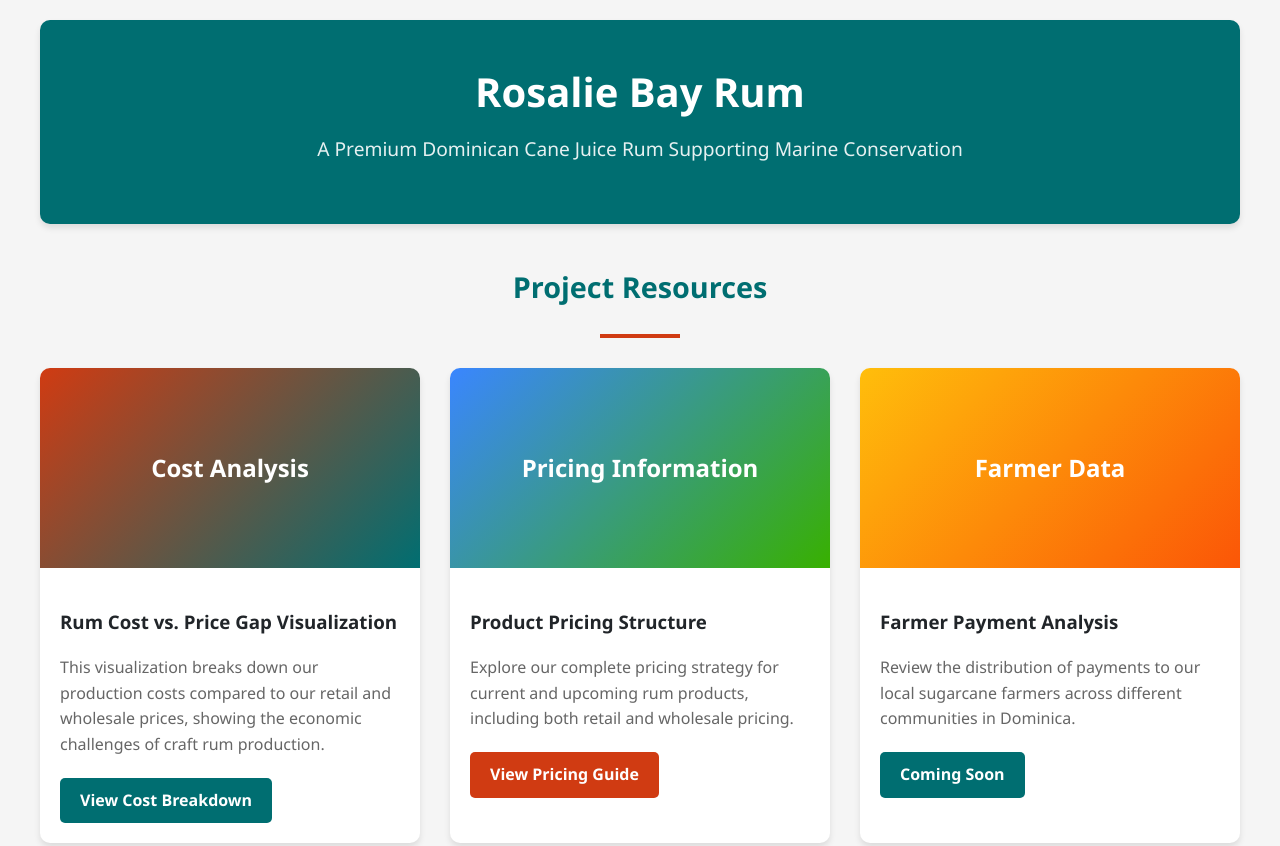
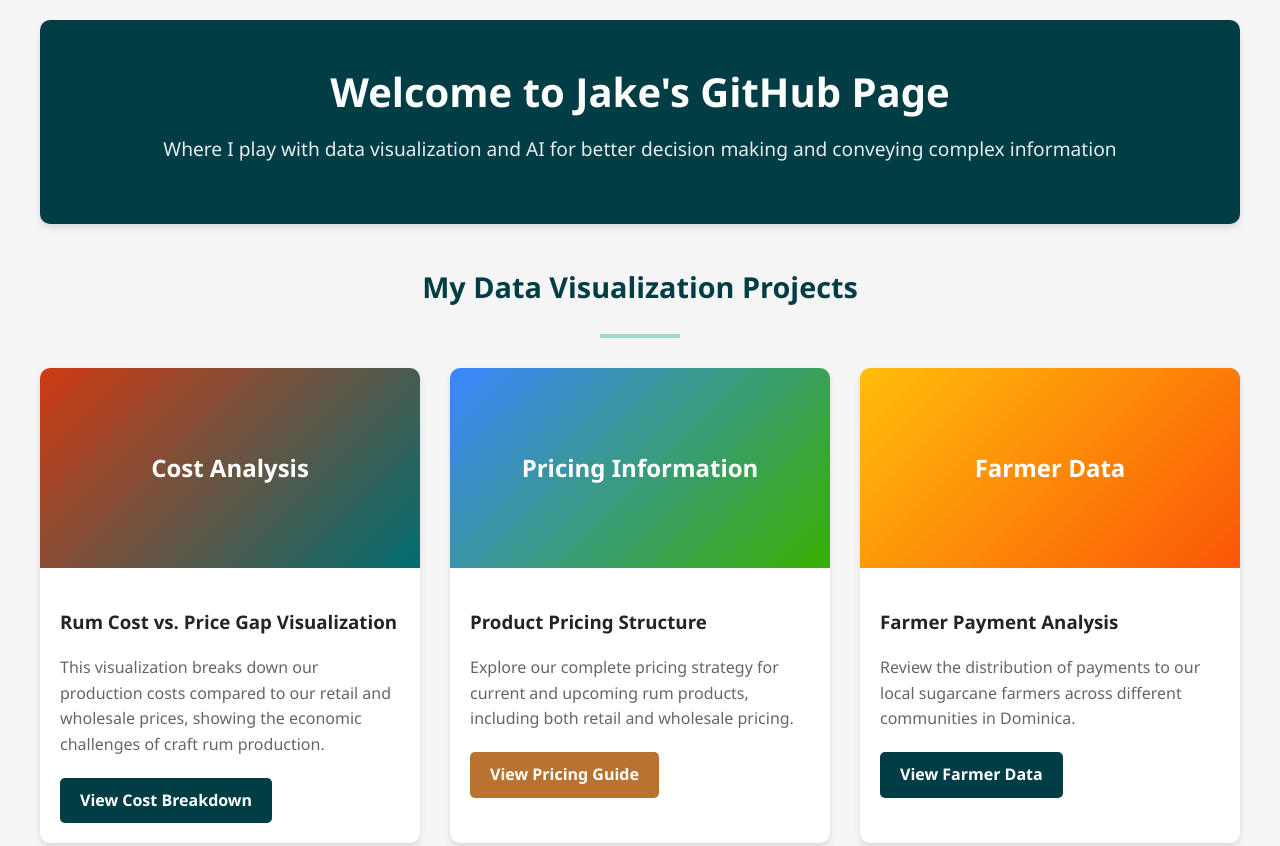
Before and after one commit to Jlevenson/Rum, a plain HTML site: page index.html in a window 1280 px wide. Shown: the top 846 px of the page. Drawn offline with Linux system fonts and the light colour scheme.

Commit message:
Update index.html

```diff
--- a/index.html
+++ b/index.html
@@ -3,12 +3,12 @@
 <head>
     <meta charset="UTF-8">
     <meta name="viewport" content="width=device-width, initial-scale=1.0">
-    <title>Rosalie Bay Rum - Project Hub</title>
+    <title>Jake's Data Visualization & AI Projects</title>
     <style>
         :root {
-            --primary-color: #006E71;
-            --secondary-color: #D03B12;
-            --accent-color: #9253A1;
+            --primary-color: rgb(0, 61, 68);
+            --secondary-color: rgb(161, 217, 208);
+            --accent-color: rgb(184, 115, 51); /* Copper */
             --light-color: #f8f9fa;
             --dark-color: #212529;
         }
@@ -119,11 +119,11 @@
         }
 
         .btn-secondary {
-            background-color: var(--secondary-color);
+            background-color: var(--accent-color);
         }
 
         .btn-secondary:hover {
-            background-color: #b0310f;
+            background-color: rgb(164, 102, 45);
         }
 
         footer {
@@ -152,13 +152,13 @@
 </head>
 <body>
     <header>
-        <h1>Rosalie Bay Rum</h1>
-        <p class="subtitle">A Premium Dominican Cane Juice Rum Supporting Marine Conservation</p>
+        <h1>Welcome to Jake's GitHub Page</h1>
+        <p class="subtitle">Where I play with data visualization and AI for better decision making and conveying complex information</p>
     </header>
 
     <section>
         <div class="section-heading">
-            <h2>Project Resources</h2>
+            <h2>My Data Visualization Projects</h2>
         </div>
 
         <div class="project-grid">
@@ -191,7 +191,7 @@
                 <div class="card-content">
                     <h3>Farmer Payment Analysis</h3>
                     <p>Review the distribution of payments to our local sugarcane farmers across different communities in Dominica.</p>
-                    <a href="#" class="btn">Coming Soon</a>
+                    <a href="farmer-payments.html" class="btn">View Farmer Data</a>
                 </div>
             </div>
         </div>
@@ -216,7 +216,7 @@
     </section>
 
     <footer>
-        <p>© 2025 Rosalie Bay Rum - Pour to Protect</p>
+        <p>© 2025 Jake's Data Visualization Projects</p>
     </footer>
 </body>
 </html>
```
